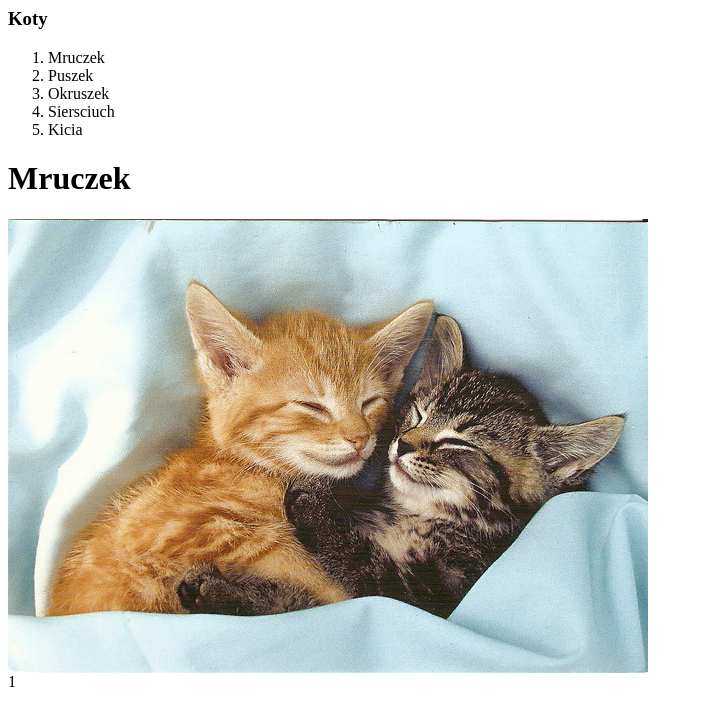
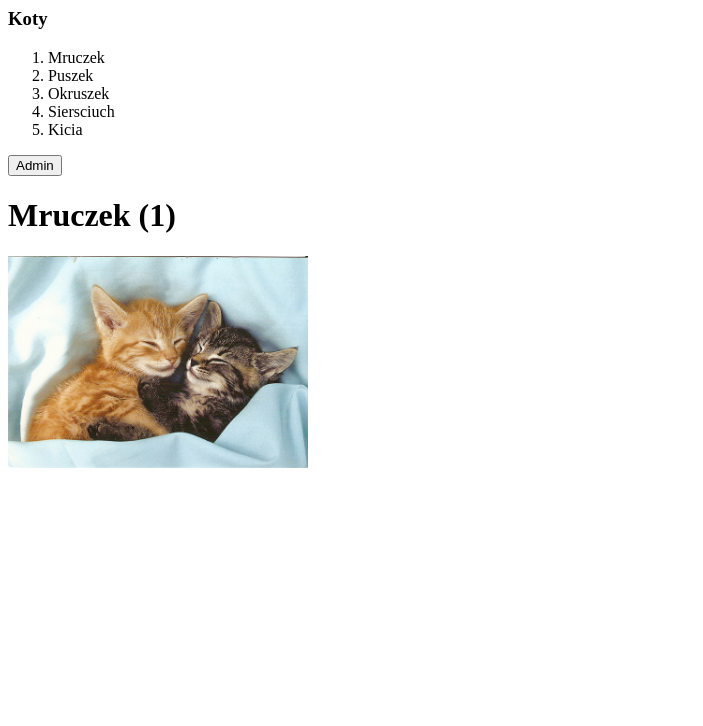
Before and after one commit to sebah1989/catClicker, a plain HTML site: page index.html in a window 1280 px wide. Both pictures are taken after a click on the item "Mruczek". Shown: the whole page, without its empty margins (0-703 px from the left). Drawn offline with Linux system fonts and the light colour scheme.

Commit message:
added admin panel

```diff
--- a/cat.css
+++ b/cat.css
@@ -0,0 +1,8 @@
+img {
+	max-width: 300px;
+	max-height: 300px;
+}
+
+.hide {
+	display: none;
+}
--- a/cat.js
+++ b/cat.js
@@ -3,27 +3,33 @@
     "use strict";
 
     var model = {
+            current_cat: "",
             init: function() {
                 this.cats = {
                     "Mruczek": {
                         image: "images/cat1.jpg",
-                        click_counter: 0
+                        click_counter: 0,
+                        name: "Mruczek"
                     },
                     "Puszek": {
                         image: "images/cat2.jpg",
-                        click_counter: 0
+                        click_counter: 0,
+                        name: "Puszek"
                     },
                     "Okruszek": {
                         image: "images/cat3.jpg",
-                        click_counter: 0
+                        click_counter: 0,
+                        name: "Okruszek"
                     },
                     "Siersciuch": {
                         image: "images/cat4.jpg",
-                        click_counter: 0
+                        click_counter: 0,
+                        name: "Siersciuch"
                     },
                     "Kicia": {
                         image: "images/cat5.jpg",
-                        click_counter: 0
+                        click_counter: 0,
+                        name: "Kicia"
                     }
                 };
             },
@@ -47,10 +53,16 @@
                 if (this.cats.hasOwnProperty(cat_name)) {
                     this.cats[cat_name].click_counter += 1;
                 }
+            },
+            setCurrentCat: function(cat_name) {
+                this.current_cat = cat_name;
+            },
+            setCurrentCatObject: function(cat_object) {
+                this.cats[this.current_cat] = JSON.parse(JSON.stringify(cat_object));
             }
         },
-        view = {
-            cat_name: document.getElementById("cat_name"),
+        viewCats = {
+            cat_name: document.getElementById("cat-name"),
             picture: document.getElementById("picture"),
             clicks_number: document.getElementById("clicks_number"),
             cats_list: document.getElementById("cats_list"),
@@ -75,8 +87,7 @@
                 var element = document.createElement("img"),
                     div_to_clear;
                 element.src = image_path;
-                document.getElementById("cat_name").innerHTML = name;
-                document.getElementById("clicks_number").innerHTML = click_count;
+                document.getElementById("cat-name").innerHTML = name + " (" + click_count + ")";
                 div_to_clear = document.getElementById("picture");
                 if (div_to_clear.firstChild) {
                     div_to_clear.removeChild(div_to_clear.firstChild);
@@ -85,17 +96,62 @@
             },
             clickListener: function(a) {
                 var cat_id = a.target.id;
-                view.renderCat(cat_id, controller.getAndUpdateCatClicks(cat_id), controller.getCatImage(cat_id));
+                controller.setCurrentCat(cat_id);
+                viewCats.renderCat(cat_id, controller.getAndUpdateCatClicks(cat_id), controller.getCatImage(cat_id));
             },
             init: function(cats) {
                 this.renderCatsList(cats);
                 this.addEventsToCatsList(cats);
             }
         },
+        viewAdmin = {
+            init: function() {
+                this.admin_form = document.getElementById("admin-form");
+                this.admin_button = document.getElementById("admin-button");
+                this.cancel_button = document.getElementById("admin-cancel");
+                this.admin_submit = document.getElementById("admin-submit");
+                this.inputs = {
+                    name: document.getElementById("name"),
+                    image_path: document.getElementById("image_path"),
+                    clicks_number: document.getElementById("clicks_number")
+                };
+                this.addEventListeners();
+            },
+            addEventListeners: function() {
+                viewAdmin.admin_button.addEventListener("click", this.adminOnClick);
+                viewAdmin.cancel_button.addEventListener("click", this.adminOnCancel);
+                viewAdmin.admin_form.addEventListener("submit", this.adminOnSubmit);
+            },
+            adminOnClick: function() {
+                viewAdmin.admin_form.className = "";
+                viewAdmin.updateFormData(controller.getCurrentCatObject());
+            },
+            hideAdminPanel: function() {
+                viewAdmin.admin_form.className = "hide";
+            },
+            adminOnCancel: function() {
+                viewAdmin.hideAdminPanel();
+            },
+            adminOnSubmit: function(e) {
+                e.preventDefault();
+                var cat = {};
+                cat.name = viewAdmin.inputs.name.value;
+                cat.image = viewAdmin.inputs.image_path.value;
+                cat.click_counter = parseInt(viewAdmin.inputs.clicks_number.value, 10);
+                controller.updateCurrentCat(cat);
+            },
+            updateFormData: function(cat_object) {
+                viewAdmin.inputs.name.value = cat_object.name;
+                viewAdmin.inputs.image_path.value = cat_object.image;
+                viewAdmin.inputs.clicks_number.value = cat_object.click_counter;
+            }
+        },
         controller = {
             init: function() {
                 model.init();
-                view.init(model.getAllCatsNames());
+                this.setCurrentCat(this.getCatNames()[0]);
+                viewCats.init(model.getAllCatsNames());
+                viewAdmin.init();
             },
             getAndUpdateCatClicks: function(cat_name) {
                 model.incrementCatClickCounter(cat_name);
@@ -103,6 +159,21 @@
             },
             getCatImage: function(cat_name) {
                 return model.getCatImage(cat_name);
+            },
+            setCurrentCat: function(cat_name) {
+                model.setCurrentCat(cat_name);
+            },
+            getCurrentCatObject: function() {
+                return model.cats[this.getCurrentCatName()];
+            },
+            getCurrentCatName: function() {
+                return model.current_cat;
+            },
+            updateCurrentCat: function(cat_object) {
+                model.setCurrentCatObject(cat_object);
+            },
+            getCatNames: function() {
+                return model.getAllCatsNames();
             }
         };
 
--- a/index.html
+++ b/index.html
@@ -10,10 +10,22 @@
 		<ol id="cats_list">
 		</ol>
 	</div>
-	<div class="display_area">
-		<h1 id="cat_name"></h1>
+	<div id="admin-area">
+		<button type="button" id="admin-button">Admin</button>
+		<form id="admin-form" class="hide">
+			<label for="name">Cat name:</label>
+			<input id="name" type="text" required/>
+			<label for="image_path">Image path:</label>
+			<input id="image_path" type="text" required/>
+			<label for="clicks_number">Clicks number:</label>
+			<input id="clicks_number" type="number" required>
+			<button type="submit" id="admin-submit">Save</button>
+			<button type="button" id="admin-cancel">Cancel</button>
+		</form>
+	</div>
+	<div class="display-area">
+		<h1 id="cat-name"></h1>
 		<div id="picture"></div>
-		<div id="clicks_number"></div>
 	</div>
 	<script type="text/javascript" src="cat.js"></script>
 </body>
```
